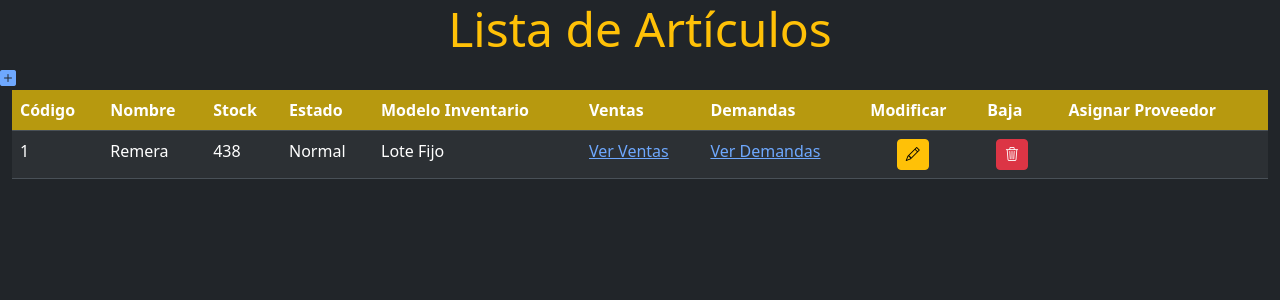
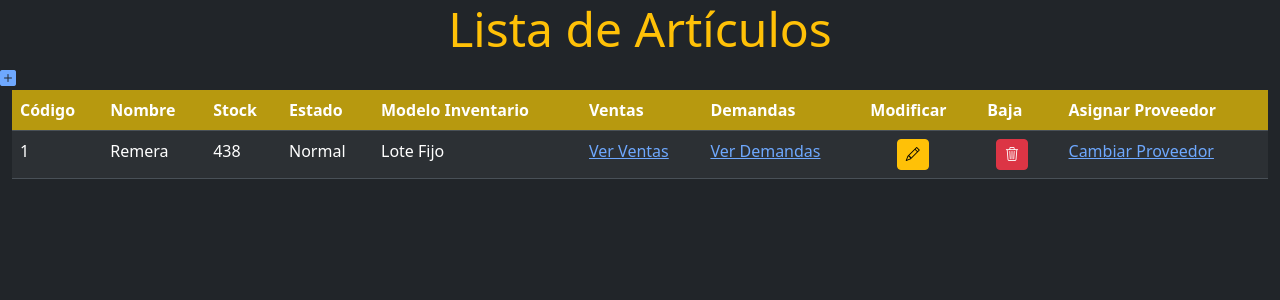
Before and after one commit to Fabrixx19/InvOperativa, a Django app: page /articulos/ in a window 1280 px wide. Shown: the top 300 px of the page. Run offline with Django 5.2, Linux system fonts and the light colour scheme; data comes from the database, SQL or seed files in the repository; both versions use the stored data as it was after the commit.

```diff
--- a/invOperativa/stock/Templates/lista_articulos.html
+++ b/invOperativa/stock/Templates/lista_articulos.html
@@ -45,7 +45,7 @@
                             <i class="bi bi-trash3"></i></button>
                         </form>
                     </td>
-                    <td><a href="{% url 'asignar_proveedor' articulo.pk %}"></a></td>
+                    <td><a href="{% url 'asignar_proveedor' articulo.pk %}">Cambiar Proveedor</a></td>
                     <!-- Agrega más columnas según tus necesidades -->
                 </tr>
                 {% endfor %}
```
Also changed, not shown: invOperativa/db.sqlite3.
